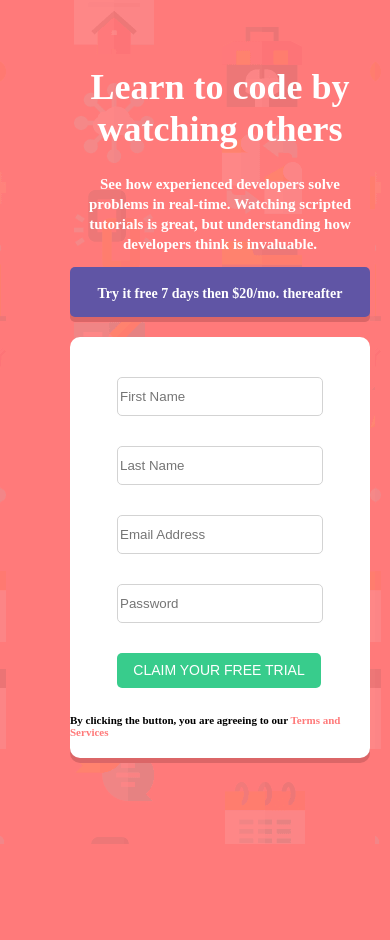
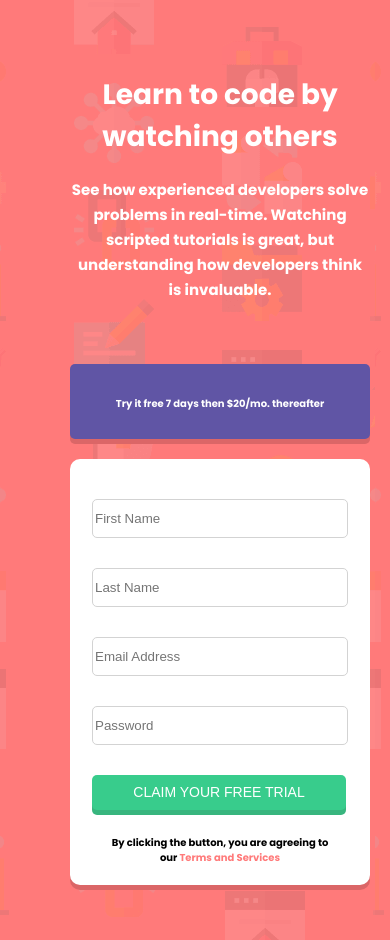
Before and after one commit to trillz-dev/Frontend_Master-Js, a plain HTML site: page intro-component-with-signup-form-master/index.html in a window 390 px wide. Shown: the top 940 px of the page. Before the commit the page ends 844 px from the top, so only its background shows below. Drawn offline with Linux system fonts and the light colour scheme.

Commit message:
Mobile view complete

```diff
--- a/intro-component-with-signup-form-master/index.html
+++ b/intro-component-with-signup-form-master/index.html
@@ -5,6 +5,7 @@
   <meta name="viewport" content="width=device-width, initial-scale=1.0"> <!-- displays site properly based on user's device -->
 
   <link rel="icon" type="image/png" sizes="32x32" href="./images/favicon-32x32.png">
+  <link href="https://fonts.googleapis.com/css2?family=Poppins:wght@200;400;500;600;700&display=swap" rel="stylesheet">
   <link rel="stylesheet" href="main.css">
 
   <title>Frontend Master | Intro component with sign up form</title>
--- a/intro-component-with-signup-form-master/main.css
+++ b/intro-component-with-signup-form-master/main.css
@@ -3,6 +3,7 @@ body {
     margin: 0px;
     background-image: url(images/bg-intro-desktop.png);
     background-color: hsl(0, 100%, 74%);
+    font-family: 'Poppins', sans-serif;
 }
 
 .overall-container {
@@ -21,21 +22,23 @@ body {
     flex-direction: column;
     justify-content: center;
     align-items: center;
-    margin-right: 30px;
+    margin-right: 50px;
 
 }
 
 .content-header {
-    width: 300px;
+    width: 350px;
     color: #FFFFFF;
-    font-size: 18px;
+    font-size: 20px;
+    font-weight: 700;
 }
 
 .content-sub-header {
-    width: 450px;
+    width: 490px;
     font-size: 10px;
     color: #FFFFFF;
     line-height: 20px;
+    font-weight: 400;
 
 }
 
@@ -95,6 +98,7 @@ body {
     color: #FFFFFF;
     font-size: 14px;
     text-transform: uppercase;
+    box-shadow: 0px 5px #38B57E;
 }
 
 
@@ -146,8 +150,9 @@ span {
         justify-content: center;
         align-items: center;
         width: 400px;
-        height: 500px;
-        margin-top: 150px;
+        height: 800px;
+        margin-top: 70px;
+        margin-bottom: 70px;
         margin-left: 20px;
     }
 
@@ -164,52 +169,36 @@ span {
 
     .content-header {
         width: 300px;
-        color: #FFFFFF;
-        font-size: 18px;
+        font-size: 14px;
     }
 
     .content-sub-header {
         width: 300px;
         font-size: 10px;
+        font-weight: 200;
         color: #FFFFFF;
-        line-height: 20px;
+        line-height: 25px;
 
     }
 
     .hero-signup-container {
-        display: flex;
-        flex-direction: column;
-        justify-content: center;
-        align-items: center;
-        background-color: #FFFFFF;
         width: 300px;
-        border-radius: 10px;
-        box-sizing: content-box;
-        box-shadow: 0px 5px #DB6667;
     }
 
     .signup-form {
-        display: flex;
-        flex-direction: column;
-        justify-content: center;
-        align-items: center;
         margin-top: 25px;
     }
 
     .signup-header {
-        font-size: 7px;
-        background-color:hsl(248, 32%, 49%);
-        margin-bottom: 20px;
-        border-radius: 5px;
-        text-align: center;
-        color: #FFFFFF;
-        height: 40px;
-        padding-top: 10px;
+        font-size: 5px;
+        height: 50px;
+        padding-top: 25px;
+        margin-top: 50px;
         box-shadow: 0px 5px #DB6667;
     }
 
     .form_input {
-        width: 200px;
+        width: 250px;
         margin: 15px;
         border: 1px solid lightgray;
         border-radius: 5px;
@@ -217,22 +206,18 @@ span {
     }
 
     .form-btn {
-        width: 204px;
+        width: 254px;
         margin: 15px;
-        border: none;
-        border-radius: 5px;
-        height: 35px;
-        background-color: hsl(154, 59%, 51%);
-        color: #FFFFFF;
-        font-size: 14px;
-        text-transform: uppercase;
     }
 
 
     .footer-text {
-        font-size: 11px;
+        font-size: 10px;
         font-weight: bold;
+        width: 220px;
+        text-align: center;
         margin-bottom: 20px;
+        line-height: 15px;
     }
 
 
```
